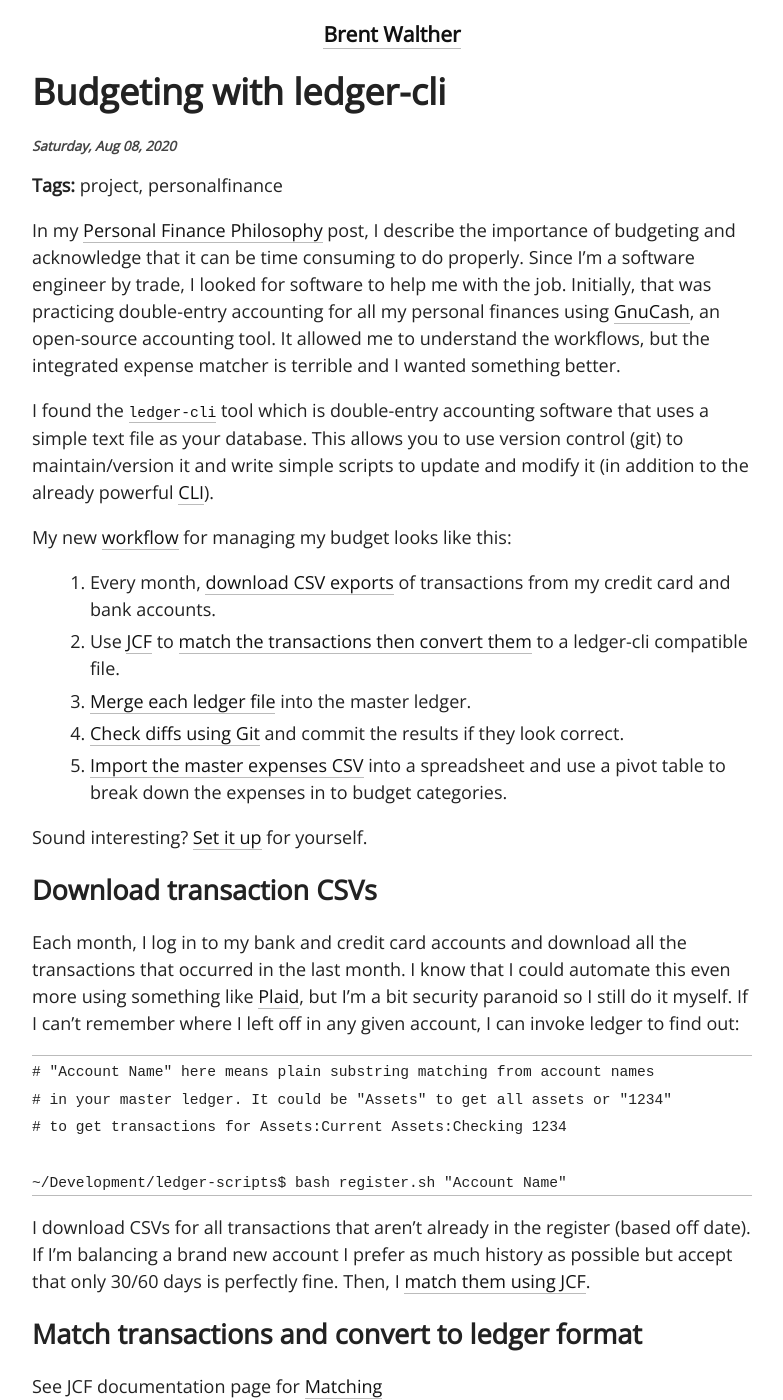
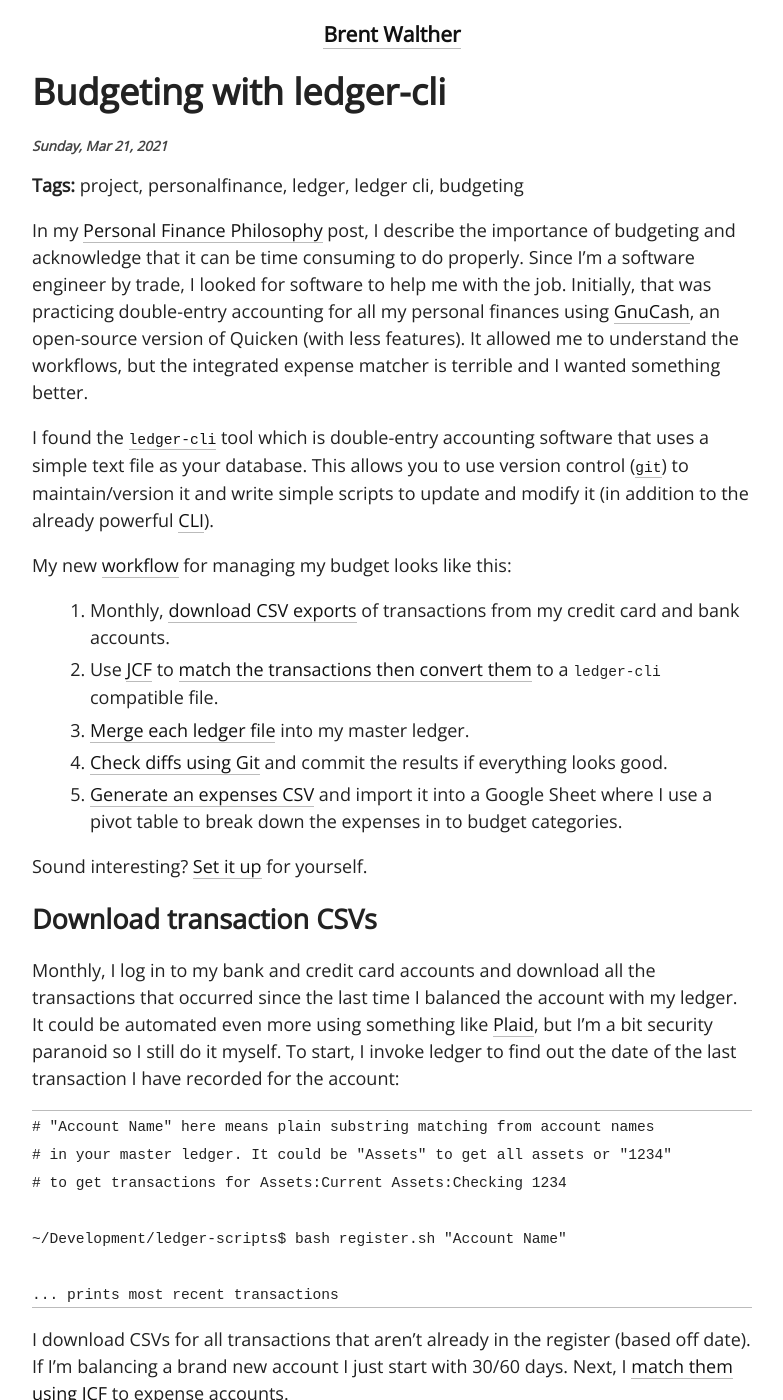
Before and after one commit to brentwalther/brentwalther.github.io, a Jekyll site: the page built from _posts/2020-08-08-personal-finance-automation-with-ledger.md, in a window 1280 px wide and 1400 px high. Shown: the whole window, without its empty margins (248-1031 px from the left). Built offline with Jekyll 4.4.1, drawn with Linux system fonts in a browser that asks for light colours.

Commit message:
Clean up personal finance with ledger post.

````diff
--- a/_posts/2020-08-08-personal-finance-automation-with-ledger.md
+++ b/_posts/2020-08-08-personal-finance-automation-with-ledger.md
@@ -1,29 +1,33 @@
 ---
+date: 2021-03-21
 tags:
 - project
 - personalfinance
+- ledger
+- ledger cli
+- budgeting
 title: Budgeting with ledger-cli
 ---
 In my
-[Personal Finance Philosophy](/personal-finance-philosophy) post, I describe the importance of budgeting and acknowledge that it can be time consuming to do properly. Since I'm a software engineer by trade, I looked for software to help me with the job. Initially, that was practicing double-entry accounting for all my personal finances using [GnuCash](/personal-finance-with-gnucash), an open-source accounting tool. It allowed me to understand the workflows, but the integrated expense matcher is terrible and I wanted something better.
+[Personal Finance Philosophy](/personal-finance-philosophy) post, I describe the importance of budgeting and acknowledge that it can be time consuming to do properly. Since I'm a software engineer by trade, I looked for software to help me with the job. Initially, that was practicing double-entry accounting for all my personal finances using [GnuCash](/personal-finance-with-gnucash), an open-source version of Quicken (with less features). It allowed me to understand the workflows, but the integrated expense matcher is terrible and I wanted something better.
 
 <!--excerpt_end-->
 
-I found the [`ledger-cli`](https://www.ledger-cli.org/) tool which is double-entry accounting software that uses a simple text file as your database. This allows you to use version control (git) to maintain/version it and write simple scripts to update and modify it (in addition to the already powerful [CLI](https://www.ledger-cli.org/docs.html)).
+I found the [`ledger-cli`](https://www.ledger-cli.org/) tool which is double-entry accounting software that uses a simple text file as your database. This allows you to use version control ([`git`](https://git-scm.com/)) to maintain/version it and write simple scripts to update and modify it (in addition to the already powerful [CLI](https://www.ledger-cli.org/docs.html)).
 
 My new [workflow](/jcf/index.html) for managing my budget looks like this:
 
-1. Every month, [download CSV exports](#download-csvs) of transactions from my credit card and bank accounts.
-1. Use [JCF](https://www.github.com/brentwalther/jcf) to [match the transactions then convert them](#match-and-convert) to a ledger-cli compatible file.
-1. [Merge each ledger file](#merge-step) into the master ledger.
-1. [Check diffs using Git](#maintenance-with-git) and commit the results if they look correct.
-1. [Import the master expenses CSV](#budget-with-pivot-table) into a spreadsheet and use a pivot table to break down the expenses in to budget categories.
+1. Monthly, [download CSV exports](#download-csvs) of transactions from my credit card and bank accounts.
+1. Use [JCF](https://www.github.com/brentwalther/jcf) to [match the transactions then convert them](#match-and-convert) to a `ledger-cli` compatible file.
+1. [Merge each ledger file](#merge-step) into my master ledger.
+1. [Check diffs using Git](#maintenance-with-git) and commit the results if everything looks good.
+1. [Generate an expenses CSV](#budget-with-pivot-table) and import it into a Google Sheet where I use a pivot table to break down the expenses in to budget categories.
 
 Sound interesting? [Set it up](/jcf/setup.html) for yourself.
 
 ## Download transaction CSVs {#download-csvs}
 
-Each month, I log in to my bank and credit card accounts and download all the transactions that occurred in the last month. I know that I could automate this even more using something like [Plaid](https://plaid.com/), but I'm a bit security paranoid so I still do it myself. If I can't remember where I left off in any given account, I can invoke ledger to find out:
+Monthly, I log in to my bank and credit card accounts and download all the transactions that occurred since the last time I balanced the account with my ledger. It could be automated even more using something like [Plaid](https://plaid.com/), but I'm a bit security paranoid so I still do it myself. To start, I invoke ledger to find out the date of the last transaction I have recorded for the account:
 
 ```bash
 # "Account Name" here means plain substring matching from account names
@@ -31,9 +35,11 @@
 # to get transactions for Assets:Current Assets:Checking 1234
 
 ~/Development/ledger-scripts$ bash register.sh "Account Name"
+
+... prints most recent transactions
 ```
 
-I download CSVs for all transactions that aren't already in the register (based off date). If I'm balancing a brand new account I prefer as much history as possible but accept that only 30/60 days is perfectly fine. Then, I [match them using JCF](/jcf/matching.html).
+I download CSVs for all transactions that aren't already in the register (based off date). If I'm balancing a brand new account I just start with 30/60 days. Next, I [match them using JCF](/jcf/matching.html) to expense accounts.
 
 ## Match transactions and convert to ledger format {#match-and-convert}
 
````
